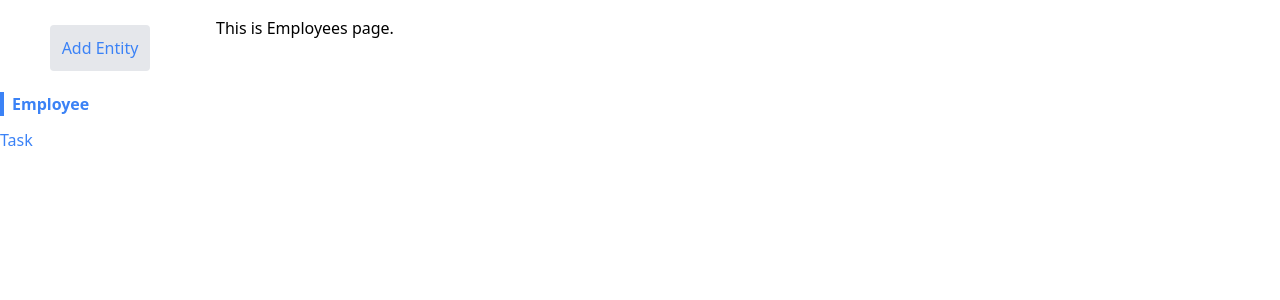
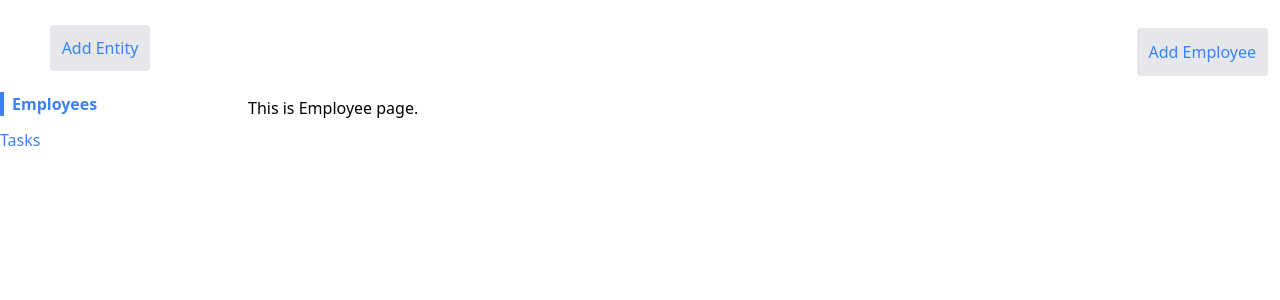
Before and after one commit to ivanatomic43/entity-app, a React (Create React App) app: page / in a window 1280 px wide. Shown: the top 300 px of the page. Built offline with nearby package versions, Linux system fonts and the light colour scheme.

Commit message:
Customize app

```diff
--- a/src/components/Entity.js
+++ b/src/components/Entity.js
@@ -1,14 +1,14 @@
-// objekat onoga sta cemo da kreiramo, prosledi mu ime i izlistaj kao rutu i u sidebar
-// u zavisnosti od toga sta je entity, tako ce i izgledati stranica
-// poenta je da bude reusable
-// svaki sa strane sidebara ce da bude lista entiteta
-// klikom na razlicit link, entitet ce primati razlicite propse i tako ce se stilizovati ova stranica
-import React from 'react'
+import Link from '../common/Link'
 
 function Entity({pageTitle}) {
   return (
-    <div>
-      This is {pageTitle} page.
+    <div className="m-3">
+      <div className="flex flex-row justify-end">
+        <Link to={`/add-${pageTitle.toLowerCase()}`} className="bg-gray-200 rounded p-3">Add {pageTitle}</Link>
+      </div>
+      <div className="m-5">
+        This is {pageTitle} page.
+      </div>
     </div>
   )
 }
--- a/src/components/Sidebar.js
+++ b/src/components/Sidebar.js
@@ -1,19 +1,15 @@
 import Link from "../common/Link"
-
-//ovde izvuci sve entitije i dodati u links dinamicno;
 
 function Sidebar(){
 
-  //links su lista entiteta koji posroje u sistemu
     const links = [
-        { label: 'Employee', path: '/' },
-        { label: 'Task', path: '/tasks' }
+        { label: 'Employees', path: '/' },
+        { label: 'Tasks', path: '/tasks' }
     ];
 
     const renderedLinks = links.map((link) => {
         return <Link className="mb-3" key={link.label} to={link.path} activeClassName="font-bold border-l-4 border-blue-500 pl-2">{link.label}</Link>
     });
-
 
     return(
       <>
@@ -27,7 +23,6 @@ function Sidebar(){
         </div>
       </>
     );
-
 }
 
 export default Sidebar;
--- a/src/pages/EntityPage.js
+++ b/src/pages/EntityPage.js
@@ -1,10 +1,8 @@
-// ovo ce da se izlista u sidebar-u
-// ovde izlistaj entitete dodatno stilizovano
 import React from 'react'
 import {useEffect, useState} from 'react'
-import { useLocation, useParams } from 'react-router'
-import { useNavigate } from 'react-router-dom'
+
 import Entity from '../components/Entity'
+
 import useNavigation from "../hooks/use-navigation";
 
 function EntityPage() {
@@ -14,9 +12,9 @@ function EntityPage() {
 
   useEffect(()=> {
     if(currentPath === '/'){
-      setPageTitle("Employees")
+      setPageTitle("Employee")
     } else if(currentPath ==='/tasks'){
-      setPageTitle("Tasks")
+      setPageTitle("Task")
     }
   }, [currentPath])
 
```
